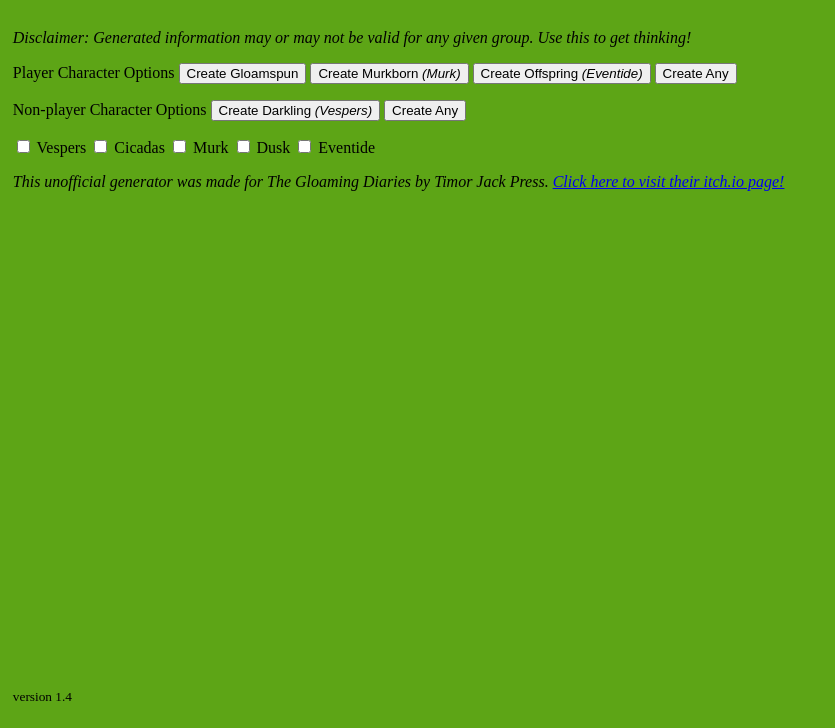
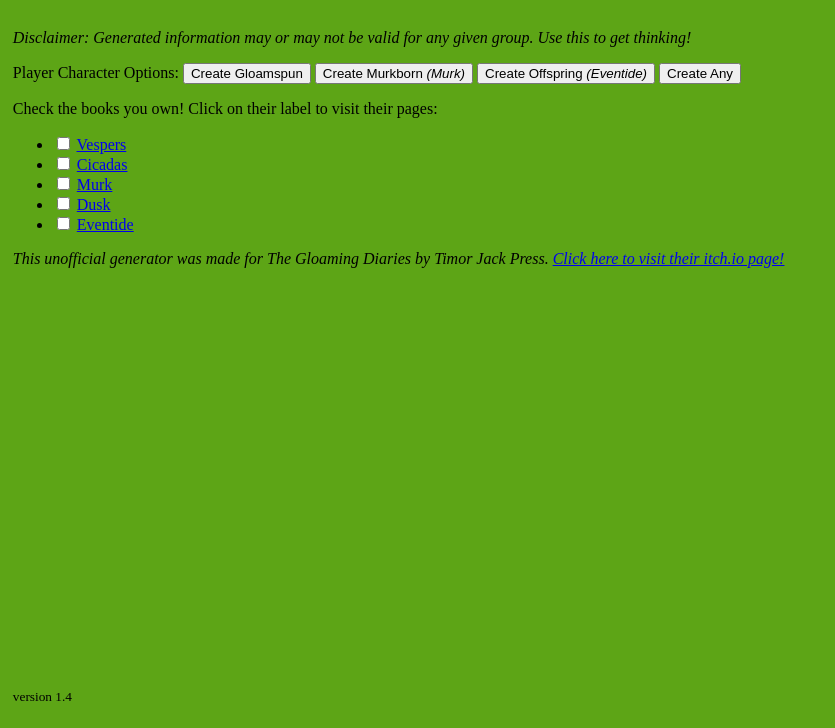
Before and after one commit to gloaminggen/gloaminggen.github.io, a website with bundled scripts: page index.html in a window 1280 px wide. Shown: the part 72-800 px from the top of the page, without its empty margins (0-835 px from the left). Built offline with nearby package versions, Linux system fonts and the light colour scheme.

Commit message:
Hid some options, cleaned up the sourcebooks.

```diff
--- a/index.html
+++ b/index.html
@@ -19,32 +19,54 @@
 
     <!--Character buttons-->
     <p>
-        Player Character Options
+        Player Character Options:
         <button id="gloamspunButton">Create Gloamspun</button>
         <button id="murkbornButton">Create Murkborn <i>(Murk)</i></button>
         <button id="offspringButton">Create Offspring <i>(Eventide)</i></button>
         <button id="anyButton">Create Any</button>
     </p>
+    <!-- Shhh, no peeking, it's a surprise!
     <p>
         Non-player Character Options
         <button id="darklingButton">Create Darkling <i>(Vespers)</i></button>
         <button id="anyButton">Create Any</button>
     </p>
+    -->
 
-    <p>
+    <p>Check the books you own! Click on their label to visit their pages:</p>
+<ul>
+    <li>
         <input type="checkbox" id="vespers" name="vespers" value="Vespers">
-        <label for="vespers">Vespers</label>
+        <label for="vespers">
+            <a href="https://timorjack.itch.io/vespers" target="_blank" rel="noopener noreferrer">Vespers</a>
+        </label>
+    </li>
+    <li>
         <input type="checkbox" id="cicadas" name="cicadas" value="Cicadas">
-        <label for="cicadas">Cicadas</label>
+        <label for="cicadas">
+            <a href="https://timorjack.itch.io/cicadas" target="_blank" rel="noopener noreferrer">Cicadas</a>
+        </label>
+    </li>
+    <li>
         <input type="checkbox" id="murk" name="murk" value="Murk">
-        <label for="murk">Murk</label>
+        <label for="murk">
+            <a href="https://timorjack.itch.io/murk" target="_blank" rel="noopener noreferrer">Murk</a>
+        </label>
+    </li>
+    <li>
         <input type="checkbox" id="dusk" name="dusk" value="Dusk">
-        <label for="dusk">Dusk</label>
+        <label for="dusk">
+            <a href="https://timorjack.itch.io/dusk" target="_blank" rel="noopener noreferrer">Dusk</a>
+        </label>
+    </li>
+    <li>
         <input type="checkbox" id="eventide" name="eventide" value="Eventide">
-        <label for="eventide">Eventide</label>
+        <label for="eventide">
+            <a href="https://timorjack.itch.io/eventide" target="_blank" rel="noopener noreferrer">Eventide</a>
+        </label>
+    </li>
+</ul>
 
-
-    </p>
 
     <section class="credit">
         <p><i>This unofficial generator was made for The Gloaming Diaries by Timor Jack Press. <a href="https://timorjack.itch.io/">Click here to visit their itch.io page!</a></i></p>
--- a/pcs/Offspring.js
+++ b/pcs/Offspring.js
@@ -4,7 +4,6 @@ import { randomFromObject } from "../utils/CharacterUtils.js";
 import { randomStringFromArray } from "../utils/CharacterUtils.js";
 import PlayerCharacter from "./PlayerCharacter.js";
 import Legacies from "../enums/offspring/Legacies.js";
-import Birthrights from "../enums/offspring/Birthrights.js";
 
 export default class Offspring extends PlayerCharacter {
     constructor(stats, perk, path, birthright, selectedBooks) {
```
